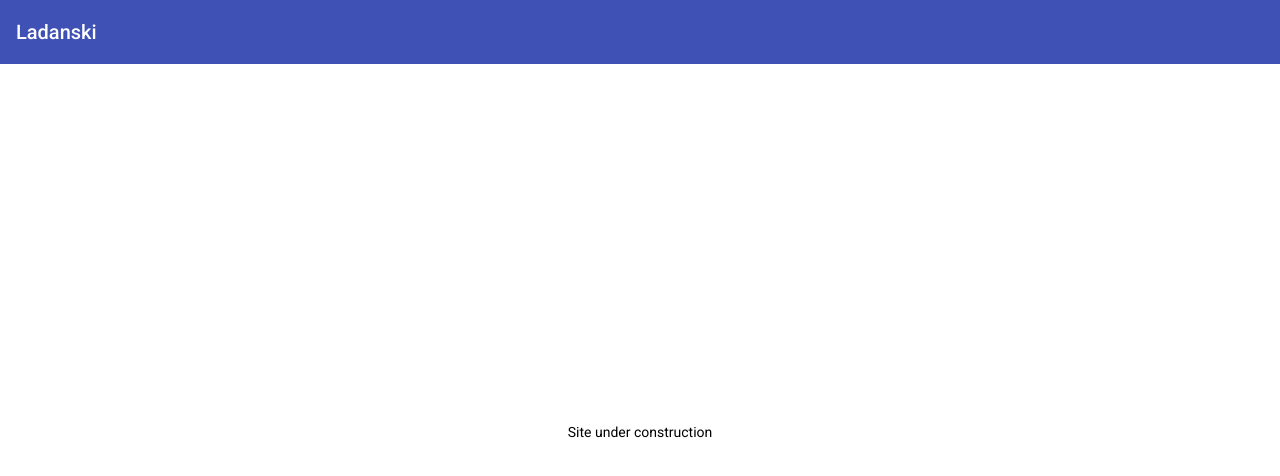
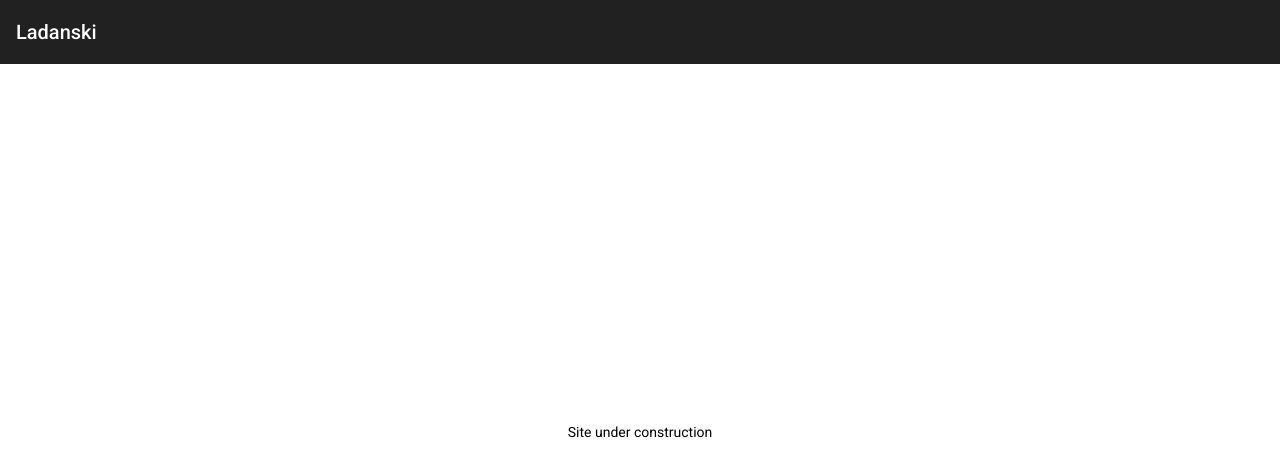
Before and after one commit to abdulazizladan/ladanski-frontend, an Angular app: page / in a window 1280 px wide. Shown: the top 476 px of the page. Built offline with nearby package versions, Linux system fonts and the light colour scheme.

Commit message:
style: Fix material color palette

```diff
--- a/src/styles.scss
+++ b/src/styles.scss
@@ -12,8 +12,8 @@
 // Define the palettes for your theme using the Material Design palettes available in palette.scss
 // (imported above). For each palette, you can optionally specify a default, lighter, and darker
 // hue. Available color palettes: https://material.io/design/color/
-$ladanski-primary: mat.define-palette(mat.$indigo-palette);
-$ladanski-accent: mat.define-palette(mat.$pink-palette, A200, A100, A400);
+$ladanski-primary: mat.define-palette(mat.$grey-palette, 900);
+$ladanski-accent: mat.define-palette(mat.$red-palette, 900);
 
 // The warn palette is optional (defaults to red).
 $ladanski-warn: mat.define-palette(mat.$red-palette);
```
